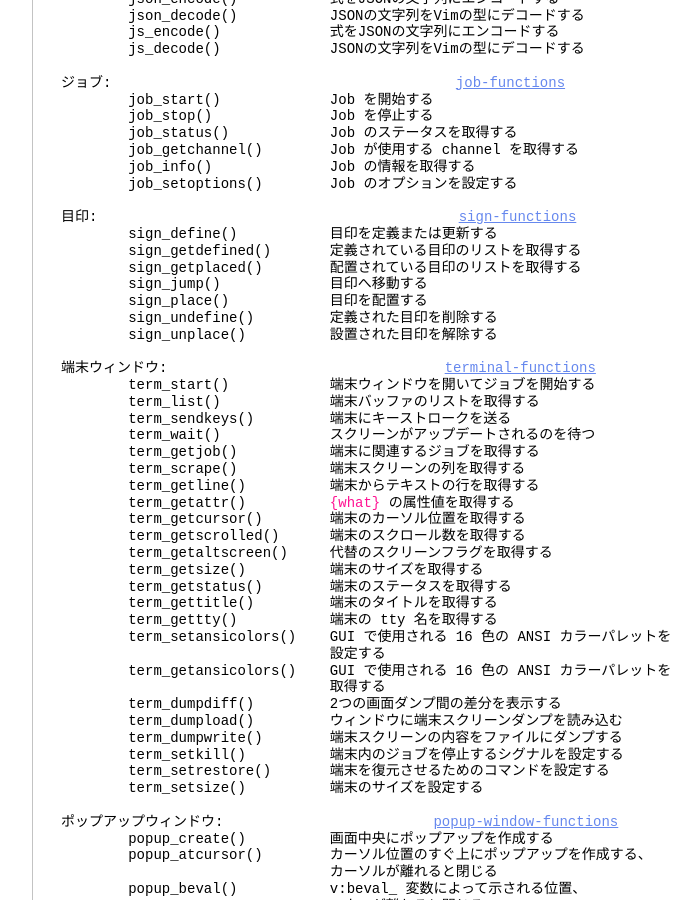
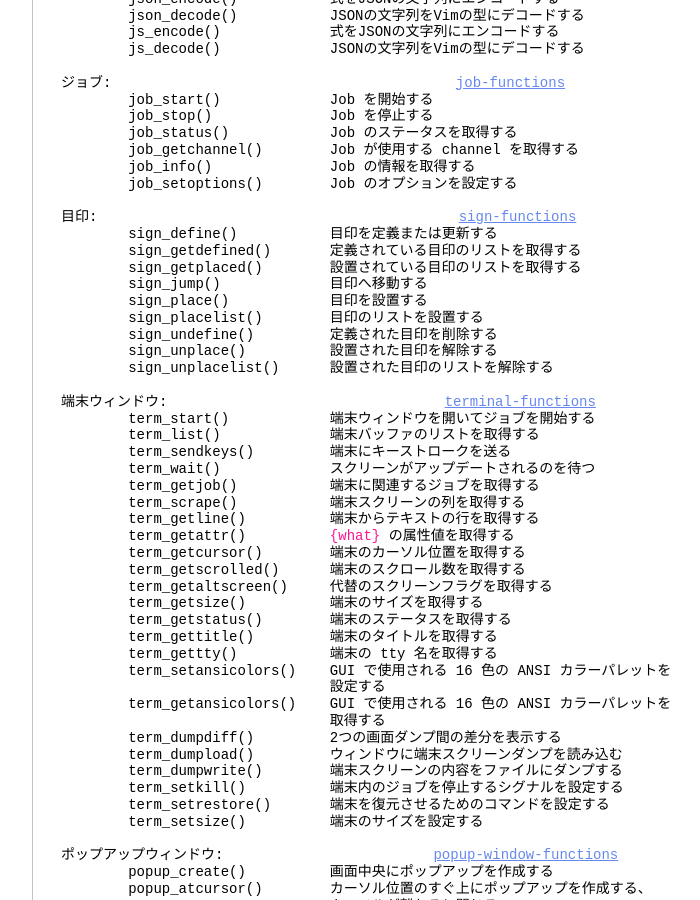
Before and after one commit to vim-jp/vimdoc-ja, a Jekyll site: the page built from usr_41.html, in a window 1280 px wide and 900 px high, scrolled down 16619 px. Shown: the whole window, without its empty margins (340-1040 px from the left). Built offline with Jekyll 4.4.1, drawn with Linux system fonts in a browser that asks for light colours; nearby versions of some CDN libraries; comment, search, counter and statistics services are not loaded; some of the changed text lies outside the part shown.

Commit message:
Generated by Travis JOB 2495.1
https://travis-ci.org/vim-jp/vimdoc-ja-working/builds/567484014

```diff
--- a/usr_41.html
+++ b/usr_41.html
@@ -3,7 +3,7 @@ layout: vimdoc
 helpname: 'usr_41'
 ---
 <div id='vimCodeElement'>
-<a class="Constant" href="usr_41.html" name="usr_41.txt">usr_41.txt</a>&nbsp;&nbsp;&nbsp;&nbsp;For&nbsp;<span class="Identifier">Vim バージョン 8.1.</span>&nbsp;&nbsp;Last change: 2019 Jul 04<br>
+<a class="Constant" href="usr_41.html" name="usr_41.txt">usr_41.txt</a>&nbsp;&nbsp;&nbsp;&nbsp;For&nbsp;<span class="Identifier">Vim バージョン 8.1.</span>&nbsp;&nbsp;Last change: 2019 Jul 06<br>
 <br>
 &nbsp;&nbsp;&nbsp;&nbsp;&nbsp;&nbsp;&nbsp;&nbsp;&nbsp;&nbsp;&nbsp;&nbsp;&nbsp;&nbsp;&nbsp;&nbsp;&nbsp;&nbsp;&nbsp;&nbsp; VIM USER MANUAL - by Bram Moolenaar<br>
 <br>
@@ -995,11 +995,13 @@ Vimサーバー:&nbsp;&nbsp;&nbsp;&nbsp;&nbsp;&nbsp;&nbsp;&nbsp;&nbsp;&nbsp;&nbs
 目印:&nbsp;&nbsp;&nbsp;&nbsp;&nbsp;&nbsp;&nbsp;&nbsp;&nbsp;&nbsp;&nbsp;&nbsp;&nbsp;&nbsp;&nbsp;&nbsp;&nbsp;&nbsp;&nbsp;&nbsp;&nbsp;&nbsp;&nbsp;&nbsp;&nbsp;&nbsp;&nbsp;&nbsp;&nbsp;&nbsp;&nbsp;&nbsp;&nbsp;&nbsp;&nbsp;&nbsp;&nbsp;&nbsp;&nbsp;&nbsp;&nbsp;&nbsp;&nbsp;<a class="Constant" href="usr_41.html#sign-functions" name="sign-functions">sign-functions</a><br>
 &nbsp;&nbsp;&nbsp;&nbsp;&nbsp;&nbsp;&nbsp;&nbsp;sign_define()&nbsp;&nbsp;&nbsp;&nbsp;&nbsp;&nbsp;&nbsp;&nbsp;&nbsp;&nbsp; 目印を定義または更新する<br>
 &nbsp;&nbsp;&nbsp;&nbsp;&nbsp;&nbsp;&nbsp;&nbsp;sign_getdefined()&nbsp;&nbsp;&nbsp;&nbsp;&nbsp;&nbsp; 定義されている目印のリストを取得する<br>
-&nbsp;&nbsp;&nbsp;&nbsp;&nbsp;&nbsp;&nbsp;&nbsp;sign_getplaced()&nbsp;&nbsp;&nbsp;&nbsp;&nbsp;&nbsp;&nbsp;&nbsp;配置されている目印のリストを取得する<br>
+&nbsp;&nbsp;&nbsp;&nbsp;&nbsp;&nbsp;&nbsp;&nbsp;sign_getplaced()&nbsp;&nbsp;&nbsp;&nbsp;&nbsp;&nbsp;&nbsp;&nbsp;設置されている目印のリストを取得する<br>
 &nbsp;&nbsp;&nbsp;&nbsp;&nbsp;&nbsp;&nbsp;&nbsp;sign_jump()&nbsp;&nbsp;&nbsp;&nbsp;&nbsp;&nbsp;&nbsp;&nbsp;&nbsp;&nbsp;&nbsp;&nbsp; 目印へ移動する<br>
-&nbsp;&nbsp;&nbsp;&nbsp;&nbsp;&nbsp;&nbsp;&nbsp;sign_place()&nbsp;&nbsp;&nbsp;&nbsp;&nbsp;&nbsp;&nbsp;&nbsp;&nbsp;&nbsp;&nbsp;&nbsp;目印を配置する<br>
+&nbsp;&nbsp;&nbsp;&nbsp;&nbsp;&nbsp;&nbsp;&nbsp;sign_place()&nbsp;&nbsp;&nbsp;&nbsp;&nbsp;&nbsp;&nbsp;&nbsp;&nbsp;&nbsp;&nbsp;&nbsp;目印を設置する<br>
+&nbsp;&nbsp;&nbsp;&nbsp;&nbsp;&nbsp;&nbsp;&nbsp;sign_placelist()&nbsp;&nbsp;&nbsp;&nbsp;&nbsp;&nbsp;&nbsp;&nbsp;目印のリストを設置する<br>
 &nbsp;&nbsp;&nbsp;&nbsp;&nbsp;&nbsp;&nbsp;&nbsp;sign_undefine()&nbsp;&nbsp;&nbsp;&nbsp;&nbsp;&nbsp;&nbsp;&nbsp; 定義された目印を削除する<br>
 &nbsp;&nbsp;&nbsp;&nbsp;&nbsp;&nbsp;&nbsp;&nbsp;sign_unplace()&nbsp;&nbsp;&nbsp;&nbsp;&nbsp;&nbsp;&nbsp;&nbsp;&nbsp;&nbsp;設置された目印を解除する<br>
+&nbsp;&nbsp;&nbsp;&nbsp;&nbsp;&nbsp;&nbsp;&nbsp;sign_unplacelist()&nbsp;&nbsp;&nbsp;&nbsp;&nbsp;&nbsp;設置された目印のリストを解除する<br>
 <br>
 端末ウィンドウ:&nbsp;&nbsp;&nbsp;&nbsp;&nbsp;&nbsp;&nbsp;&nbsp;&nbsp;&nbsp;&nbsp;&nbsp;&nbsp;&nbsp;&nbsp;&nbsp;&nbsp;&nbsp;&nbsp;&nbsp;&nbsp;&nbsp;&nbsp;&nbsp;&nbsp;&nbsp;&nbsp;&nbsp;&nbsp;&nbsp;&nbsp;&nbsp;&nbsp;<a class="Constant" href="usr_41.html#terminal-functions" name="terminal-functions">terminal-functions</a><br>
 &nbsp;&nbsp;&nbsp;&nbsp;&nbsp;&nbsp;&nbsp;&nbsp;term_start()&nbsp;&nbsp;&nbsp;&nbsp;&nbsp;&nbsp;&nbsp;&nbsp;&nbsp;&nbsp;&nbsp;&nbsp;端末ウィンドウを開いてジョブを開始する<br>
```
